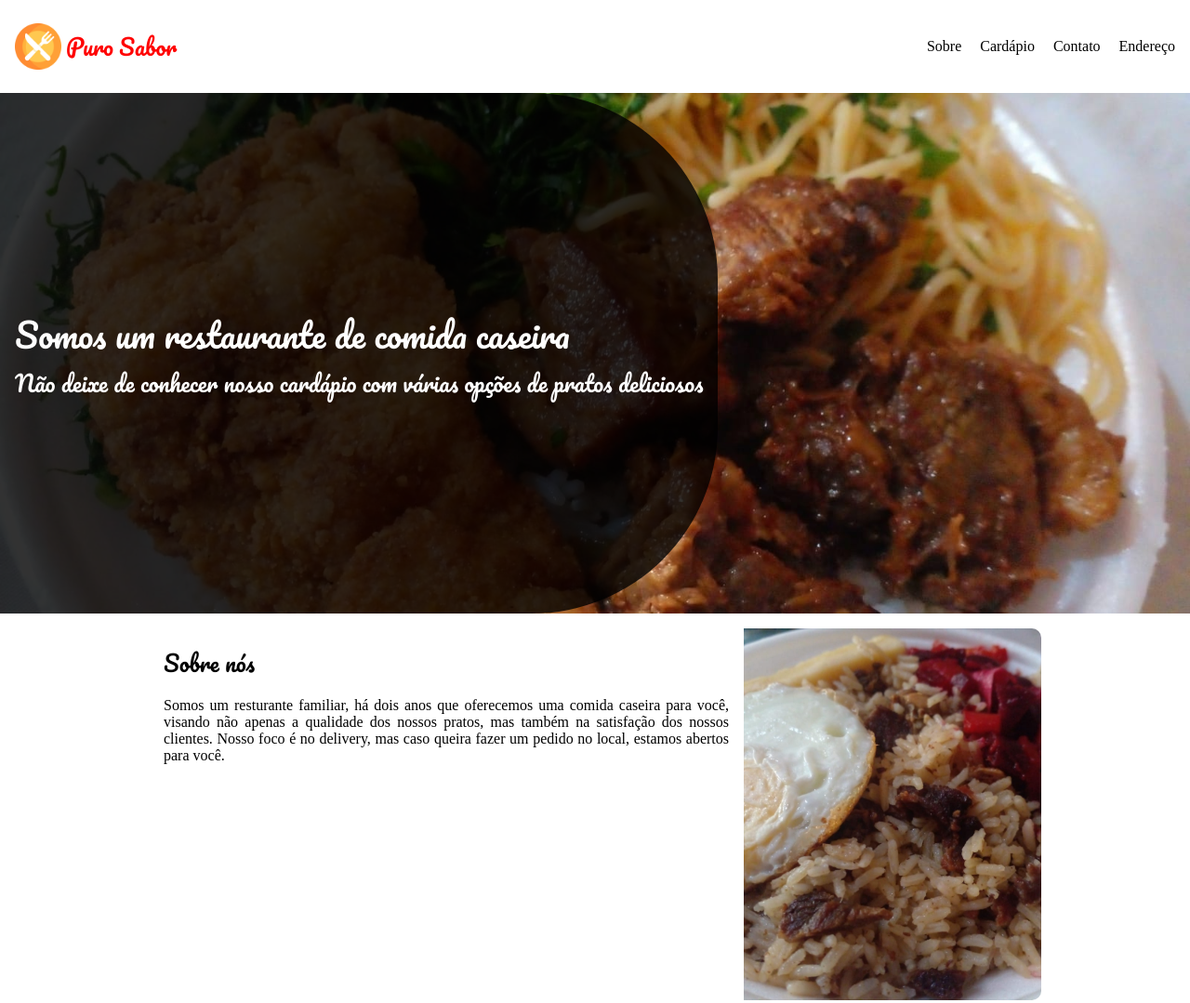
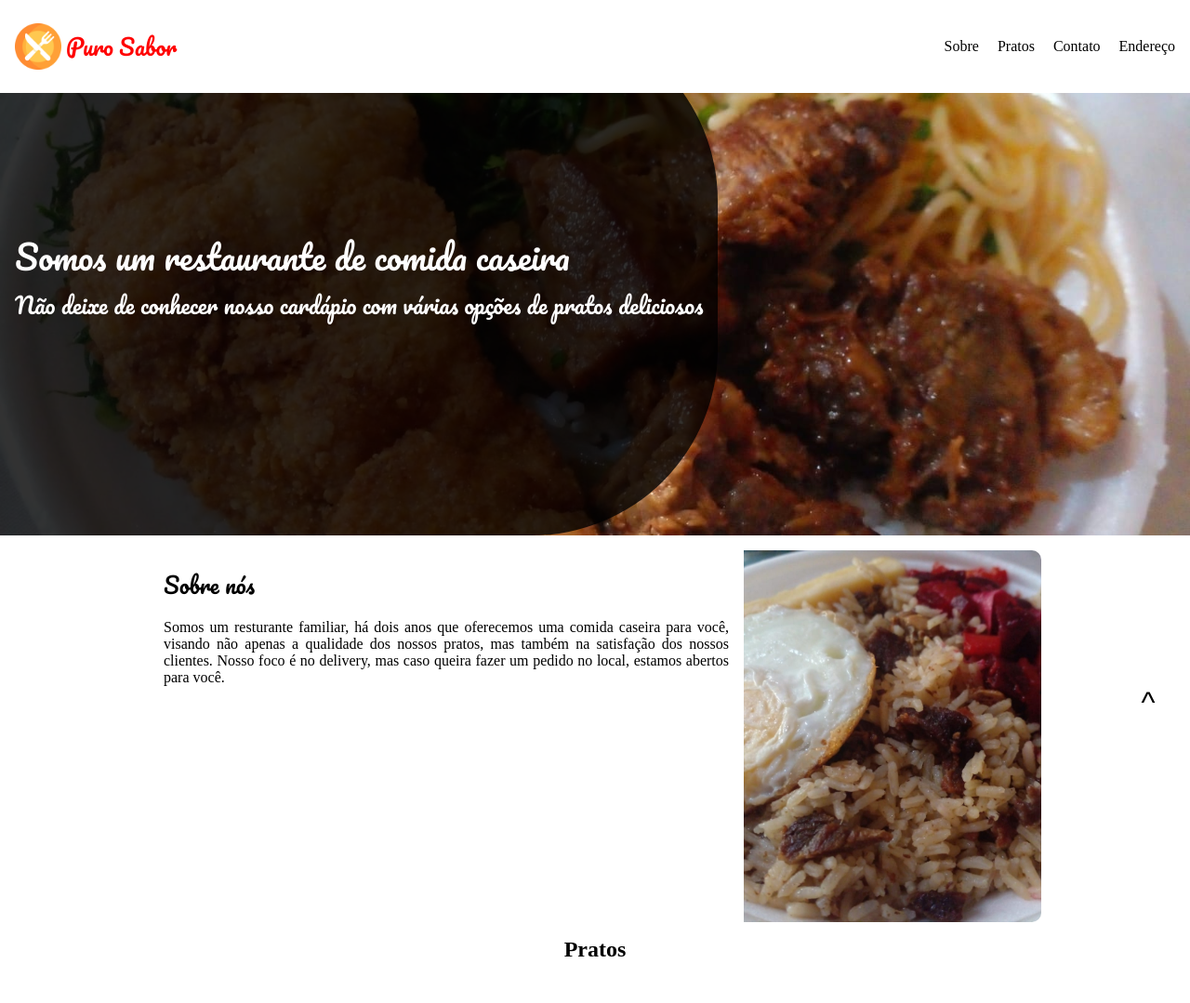
Before and after one commit to Tewdric/restaurant-Site, a plain HTML site: page index.html in a window 1280 px wide. Shown: the top 1079 px of the page at 93% size. Drawn offline with Linux system fonts and the light colour scheme.

Commit message:
Alterações

```diff
--- a/assets/css/componentes/nav-bar.css
+++ b/assets/css/componentes/nav-bar.css
@@ -7,7 +7,10 @@
     justify-content: space-between;
     align-items: center;
     padding: 1rem;
-
+    position: fixed;
+    top: 0;
+    left: 0;
+    z-index: 1;
 
     .btn-menu-mobile{
         display: none;
--- a/assets/css/componentes/section-banner.css
+++ b/assets/css/componentes/section-banner.css
@@ -1,4 +1,5 @@
 main{
+    margin-top: 1rem;
     width: 100%;
     display: flex;
     flex-direction: column;
--- a/assets/css/style.css
+++ b/assets/css/style.css
@@ -11,3 +11,24 @@
 html{
     scroll-behavior: smooth;
 }
+
+#subindo{
+    position: fixed;
+    right: 20px;
+    bottom: 20px;
+    background-color: var(--color-primary);
+    border: none;
+    border-radius: 50%;
+    width: 50px;
+    height: 50px;
+    display: flex;
+    justify-content: center;
+    align-items: center;
+    cursor: pointer;
+
+    & a{
+        text-decoration: none;
+        font-size: 2rem;
+        color: black;
+    }
+}
--- a/index.html
+++ b/index.html
@@ -27,14 +27,14 @@
         </picture>
         <ul>
             <li><a href="#sobre">Sobre</a></li>
-            <li><a href="#cardapio">Cardápio</a></li>
+            <li><a href="#cardapio">Pratos</a></li>
             <li><a href="contato.html">Contato</a></li>
             <li><a href="">Endereço</a></li>
         </ul>
     </nav>
 
     <main>
-        <section class="banner">
+        <section class="banner" id="banner">
             <picture>
                 <img src="./img/aparmegiana-panela.jpeg" alt="banner">
                 <span class="text">
@@ -55,7 +55,7 @@
         </section>
 
         <section id="cardapio" class="cardapio">
-            <h1>Cardápio</h1>
+            <h1>Pratos</h1>
             <div class="carrossel-cardapio">
                 <img src="./img/aparmegiana-panela.jpeg" alt="aparmegiana-panela" class="active">
                 <img src="./img/aparmegiana-batata.jpeg" alt="aparmegiana-batata">
@@ -71,6 +71,7 @@
 
 
 
+    <button id="subindo"><a href="#banner">^</a></button>
 
     <script src="./assets/js/carrossel.js"></script>
 </body>
```
